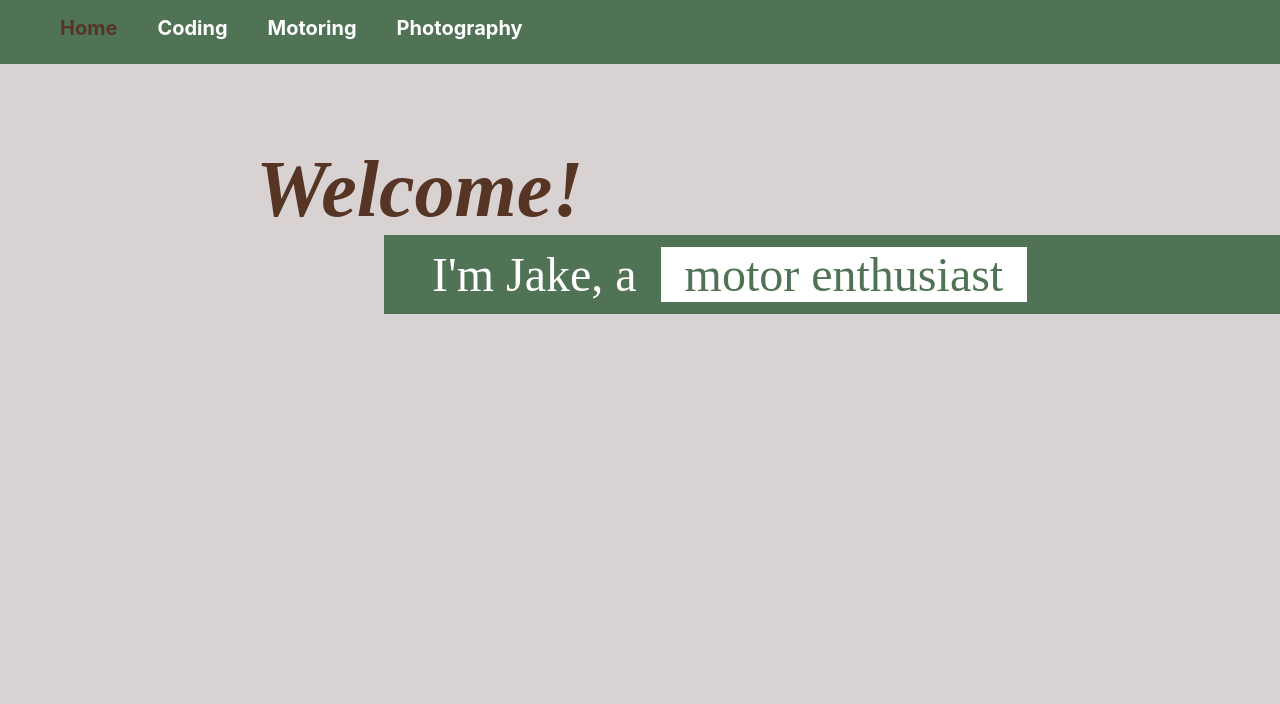
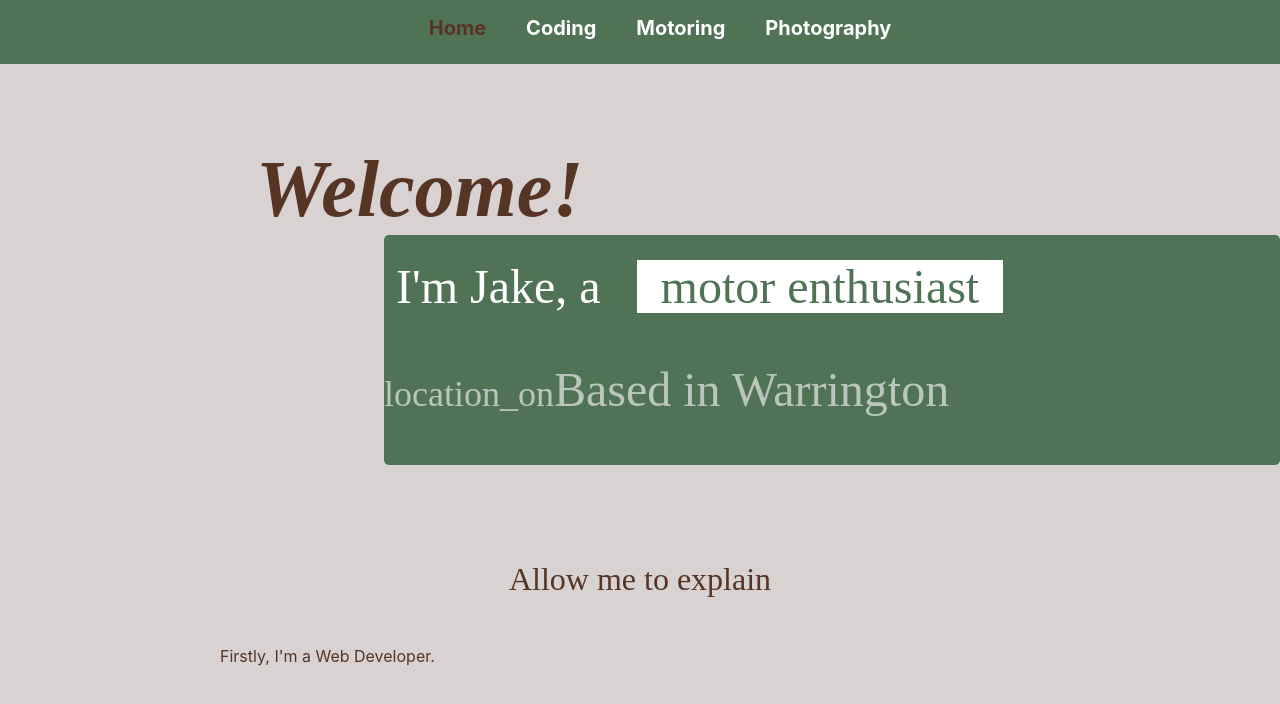
Before and after one commit to siskiuslide/personal-site, a React (Create React App) app: page /home in a window 1280 px wide. Shown: the top 704 px of the page. Built offline with nearby package versions, Linux system fonts and the light colour scheme.

Commit message:
homepage styling

```diff
--- a/src/App.css
+++ b/src/App.css
@@ -1,11 +1,13 @@
 :root {
-  --background: rgb(216, 210,210);
+  --background: rgb(216, 210, 210);
+  --liftedBackground: rgb(210, 200, 200);
   --amazongreen: #507255;
-  --amazongreenhover: #506955
+  --amazongreenhover: #506955;
   --middlegreen: #488b49;
   --bistrebrown: #573524;
-  background-color: var(--background)
+  background-color: var(--background);
 }
 
-@import url('https://fonts.googleapis.com/css2?family=Oswald:wght@500&display=swap');
-@import url('https://fonts.googleapis.com/css2?family=Signika+Negative:wght@500&display=swap');
+@import url("https://fonts.googleapis.com/css2?family=Oswald:wght@500&display=swap");
+@import url("https://fonts.googleapis.com/css2?family=Signika+Negative:wght@500&display=swap");
+@import url("https://fonts.googleapis.com/icon?family=Material+Icons");
--- a/src/components/Navbar/Navbar.css
+++ b/src/components/Navbar/Navbar.css
@@ -1,6 +1,7 @@
 .navbar {
   display: flex;
   flex-direction: row;
+  justify-content: center;
   margin-block: 0;
   height: 4em;
   background-color: var(--amazongreen);
--- a/src/home/home.css
+++ b/src/home/home.css
@@ -9,17 +9,29 @@
   color: var(--bistrebrown);
 }
 
-.name {
+.about {
   font-size: 3em;
   background: var(--amazongreen);
   display: flex;
-  align-items: center;
+  flex-direction: column;
+  align-items: left;
+  justify-content: flex-start;
   color: white;
   font-family: "Oswald";
-  padding-inline: 1em;
   margin-left: 30vw;
   margin-right: auto;
   width: auto;
+  border-radius: 5px;
+}
+
+.name {
+  margin-top: 0.5em;
+  padding-inline: 0.25em;
+}
+.location {
+  opacity: 0.6;
+  font-family: "Signika Negative";
+  margin-top: 0;
 }
 
 .nounSpan {
@@ -29,3 +41,23 @@
   padding-inline: 0.5em;
   color: var(--amazongreen);
 }
+.introduction {
+  margin-inline: 5em;
+  display: flex;
+  flex-direction: column;
+  justify-content: center;
+  align-items: center;
+}
+
+.explainTag {
+  font-family: "Signika Negative";
+  font-size: 2em;
+  text-align: center;
+  margin-top: 3em;
+  color: var(--bistrebrown);
+}
+.text {
+  color: var(--bistrebrown);
+  text-align: justify;
+  width: 75%;
+}
--- a/src/home/home.jsx
+++ b/src/home/home.jsx
@@ -5,8 +5,20 @@ const Home = function () {
   return (
     <>
       <div className="welcome">Welcome!</div>
-      <div className="name">
-        I'm Jake, a <span className="nounSpan"> motor enthusiast </span>
+      <div className="about">
+        <p className="name">
+          I'm Jake, a <span className="nounSpan"> motor enthusiast </span>
+        </p>
+        <p className="location">
+          <span className="material-icons" style={{ fontSize: "0.75em" }}>
+            location_on
+          </span>
+          Based in Warrington
+        </p>
+      </div>
+      <div className="introduction">
+        <p className="explainTag">Allow me to explain</p>
+        <p className="text">Firstly, I'm a Web Developer.</p>
       </div>
     </>
   );
```
